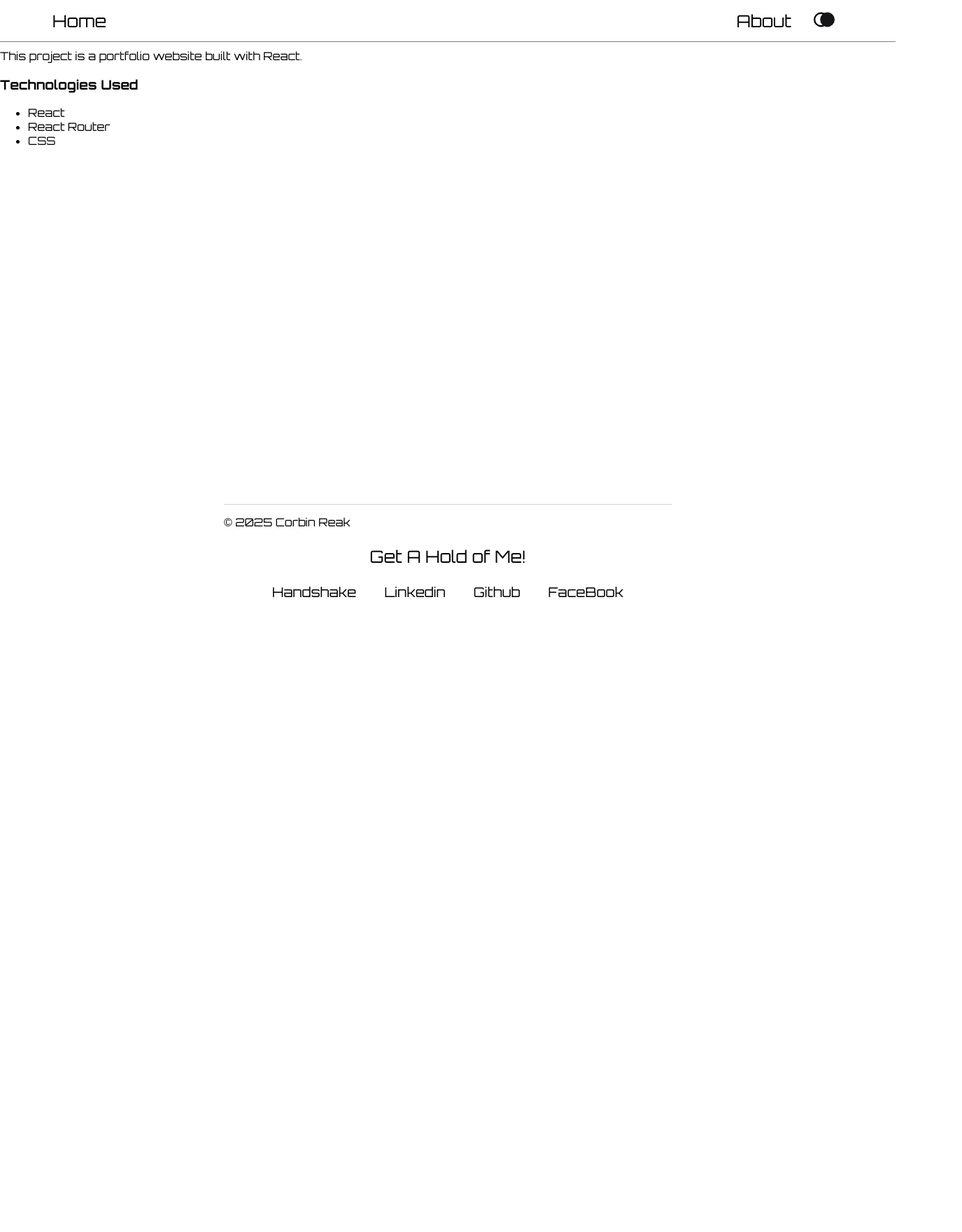
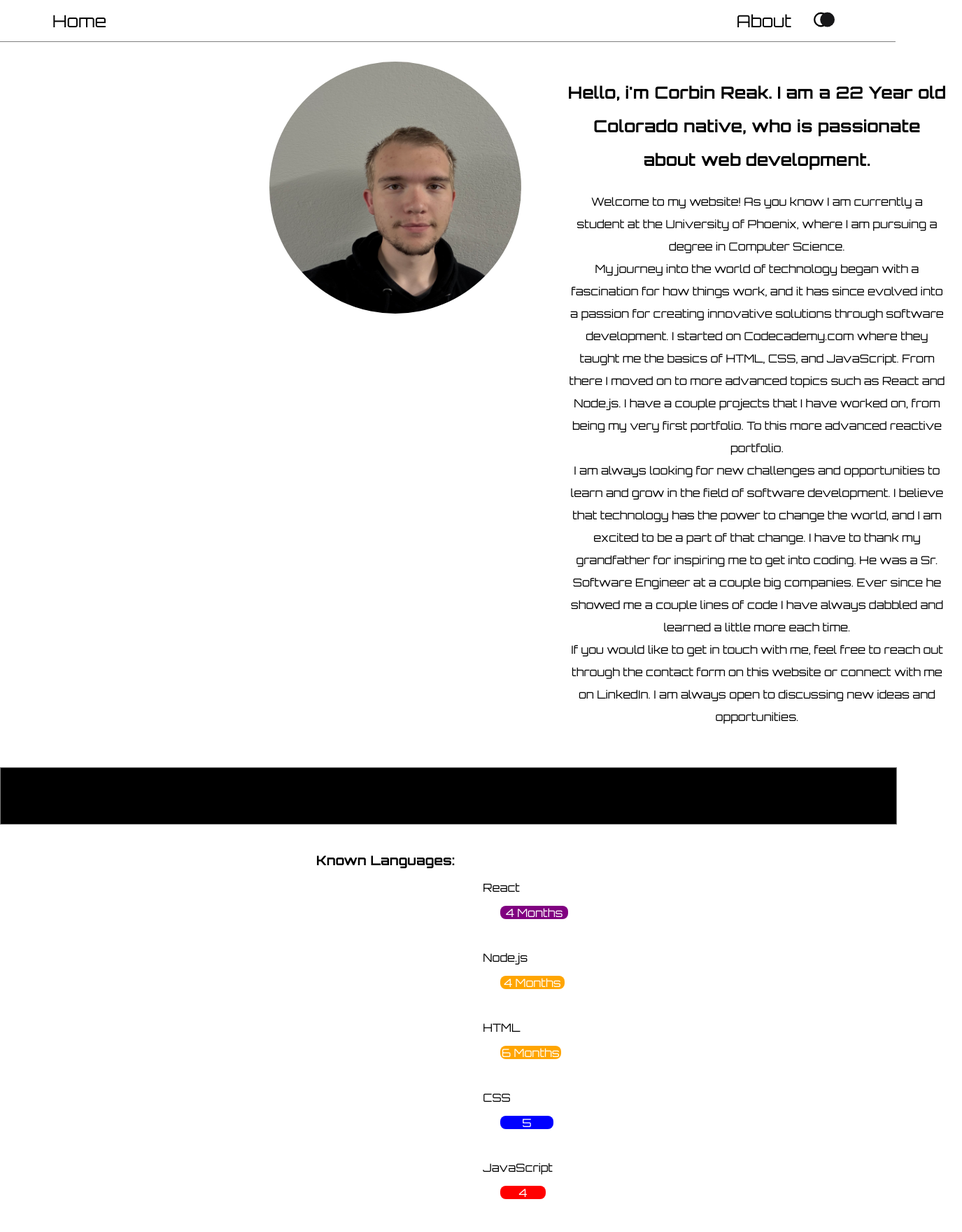
Before and after one commit to corbinreak/Portfolio-v2-react, a React (Vite) app: page /about-extended in a window 1280 px wide. Shown: the top 1760 px of the page at 70% size, 1375 px wide, since content can reach past the window. Before the commit the page ends 862 px from the top, so only its background shows below. Built offline with nearby package versions, Linux system fonts and the light colour scheme.

Commit message:
finished my about extended file, moving on to my project routes next.

```diff
--- a/src/App.css
+++ b/src/App.css
@@ -151,7 +151,7 @@ html.light .footer, #footer-nav h1 {
     justify-content: space-around;
     align-items: center;
     margin-top: auto;
-    width: 100vw;
+    width: 100%;
     height: 80px;
     color: lightgray;;
     background: white;
@@ -172,6 +172,7 @@ html.light .footer, #footer-nav h1 {
     display: flex;
     flex-direction: column;
     align-items: center;
+    margin-bottom: 25px;
 }
 
 .footer-title {
@@ -197,6 +198,7 @@ html.light .footer, #footer-nav h1 {
     padding: 4px 8px;
     transition: background-color 0.3s ease;
     border-radius: 16px;
+    margin-bottom: 16px;
 
 }
 
--- a/src/App.jsx
+++ b/src/App.jsx
@@ -29,7 +29,7 @@ import './App.css';
         <div className="content">
           <Routes>
               <Route path="/" element={<Contact />} />
-              <Route path="/about-extended" element={<AboutExtended />} />
+              <Route path="/about-extended" element={<AboutExtended darkMode={darkMode} setDarkMode={setDarkMode} />} />
           </Routes>
         </div>
       </>
--- a/src/Components/About-Extended.jsx
+++ b/src/Components/About-Extended.jsx
@@ -1,18 +1,119 @@
 import React, { useState, useEffect } from 'react';
+import ProfilePic from '../assets/Corbin-Reak.jpeg';
 
 
-function AboutExtended() {
+function AboutExtended({ darkMode, setDarkMode }) {
+
+
+
+    const containerStyle = {
+        display: 'flex',
+        alignItems: 'flex-start',
+        padding: '20px',
+        marginTop: '68px',
+        marginLeft: '55px',
+        width: '100%',
+   }
+
+
+   const imgStyle = {
+    width: '180px',
+    height: '180px',
+    objectFit: 'cover',
+    borderRadius: '50%',
+    marginRight: '32px',
+    marginLeft: '155px',
+    zoom: '200%',
+
+   }
+
+
+   const articleStyle = {
+        flex: 1,
+        maxWidth: '800px',
+        fontSize: '1.0rem',
+        lineHeight: '2.0',
+        textAlign: 'center',
+}
+
+const dividerStyle = {
+    border: '1px solid #808080',
+    width: '100%',
+    margin: '20px 0',
+    backgroundColor: darkMode ? '#FFFFFF' : '#000000',
+    height: '80px'
+}
+
+
+const laungageStyle = {
+    display: 'flex',
+    flexWrap: 'wrap',
+    justifyContent: 'center',
+    gap: '10px',
+}
+
+const listStyle = {
+    listStyleType: 'none',
+    padding: 15,
+    marginBottom: '15px',
+    marginTop: '15px',
+    gap: '20px',
+}
+
+
     return (
-        <div className="about-extended">
-            <h2>About This Project</h2>
-            <p>This project is a portfolio website built with React.</p>
-            <h3>Technologies Used</h3>
-            <ul>
-                <li>React</li>
-                <li>React Router</li>
-                <li>CSS</li>
-            </ul>
+<>
+
+        <div className="about-image-container" style={containerStyle}>
+            <img style={imgStyle} src={ProfilePic} alt="Corbin Reak" /> {/* Placeholder untill i can upload a photo of me */}
+            <div className='about-extended-content' style={articleStyle}>
+             <h2>
+                 Hello, i'm Corbin Reak. I am a 22 Year old Colorado native, who is passionate about web development.
+             </h2>
+                 <article>
+                     <p>
+                        Welcome to my website! As you know I am currently a student at the University of Phoenix, where I am pursuing a degree in Computer Science.
+                        <br /> My journey into the world of technology began with a fascination for how things work, and it has since evolved into a passion for creating innovative solutions through software development.
+                        I started on Codecademy.com where they taught me the basics of HTML, CSS, and JavaScript. From there I moved on to more advanced topics such as React and Node.js.
+                        I have a couple projects that I have worked on, from being my very first portfolio. To this more advanced reactive portfolio.
+                        <br /> I am always looking for new challenges and opportunities to learn and grow in the field of software development. I believe that technology has the power to change the world, and I am excited to be a part of that change.
+                         I have to thank my grandfather for inspiring me to get into coding. He was a Sr. Software Engineer at a couple big companies. Ever since he showed me a couple lines of code I have always dabbled and learned a little more each time.
+                        <br /> If you would like to get in touch with me, feel free to reach out through the contact form on this website or connect with me on LinkedIn. I am always open to discussing new ideas and opportunities.
+
+                    </p>
+                 </article>
+            </div>
         </div>
+        <div className="Section-Seperator" style={dividerStyle}>
+        </div>
+         <div className="known-languages" style={laungageStyle}>
+            <h3>Known Languages:</h3>
+              <ul style={listStyle}>
+                <li style={listStyle}>
+                    React
+                    <div className='graph' style={{ width: '90%', height: '19px', borderRadius:'8px', backgroundColor: 'purple', marginLeft: '25px', marginTop: '5px', color: 'white', textAlign: 'center' }}><p>4 Months</p></div>
+                </li>
+                <li style={listStyle}>
+                    Node.js
+                    <div className='graph' style={{ width: '85%', height: '19px', borderRadius:'8px', backgroundColor: 'orange', marginLeft: '25px', marginTop: '5px', color: 'white', textAlign: 'center' }}><p>4 Months</p></div>
+                </li>
+                <li style={listStyle}>
+                    HTML
+                <div className='graph' style={{ width: '80%', height: '19px', borderRadius:'8px', backgroundColor: 'orange', marginLeft: '25px', marginTop: '5px', color: 'white', textAlign: 'center' }}><p>6 Months</p></div>
+                </li>
+                <li style={listStyle}>
+                    CSS
+                    <div className='graph' style={{ width: '70%', height: '19px', borderRadius:'8px', backgroundColor: 'blue', marginLeft: '25px', marginTop: '5px', color: 'white', textAlign: 'center' }}><p>5 Months</p></div>
+                </li>
+                <li style={listStyle}>
+                    JavaScript
+                    <div className='graph' style={{ width: '60%', height: '19px', borderRadius:'8px', backgroundColor: 'red', marginLeft: '25px', marginTop: '5px', color: 'white', textAlign: 'center' }}><p>4 Months</p></div>
+                </li>
+
+
+              </ul>
+        </div>
+        </>
     )
 }
 
```
Also changed, not shown: src/assets/Corbin-Reak.jpeg (added).
